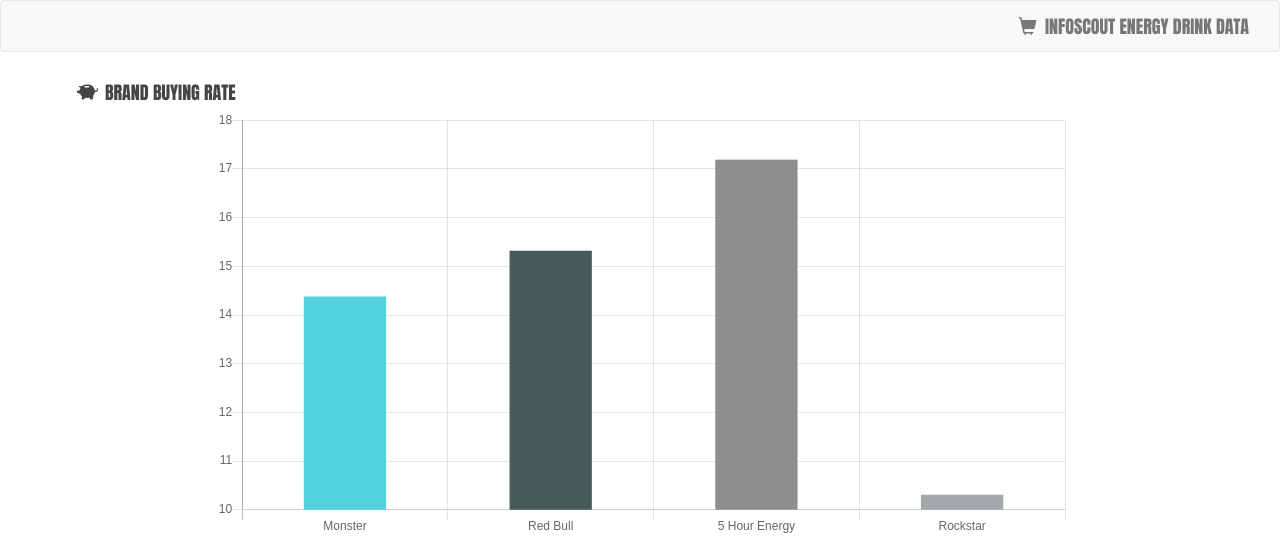
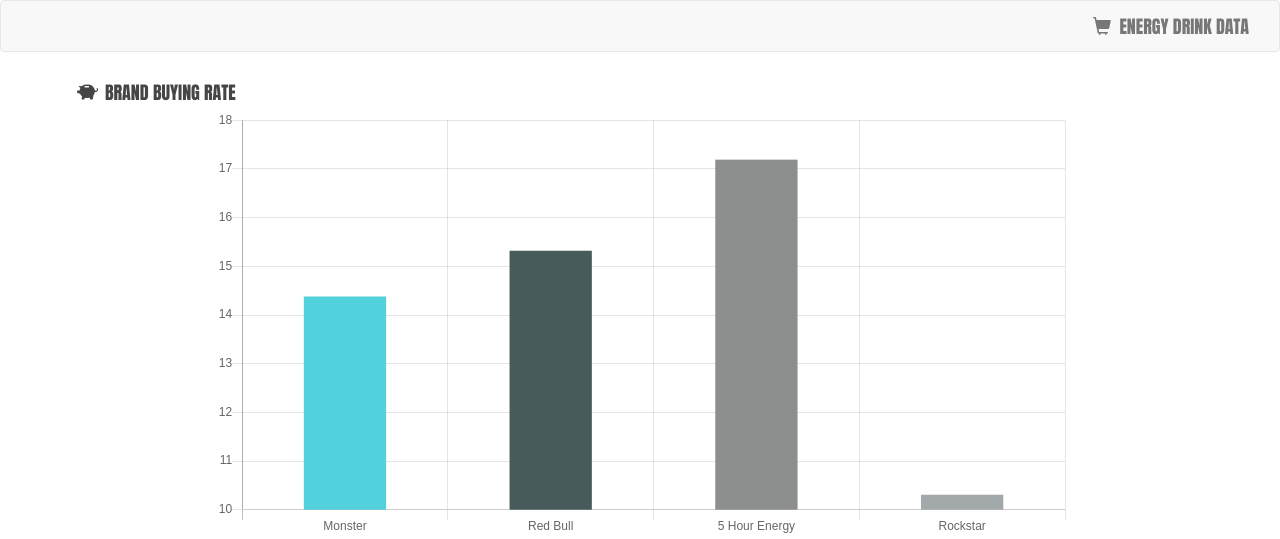
Before and after one commit to jennLam/drink-data, a Flask app: page / in a window 1280 px wide. Shown: the top 539 px of the page. Run offline with Flask 2, Linux system fonts and the light colour scheme; some libraries are stand-ins or nearby versions.

Commit message:
Updated readme.

```diff
--- a/templates/base.html
+++ b/templates/base.html
@@ -1,7 +1,7 @@
 <!DOCTYPE HTML>
 <html>
   <head>
-    <title>InfoScout Content Engineering Interview Exercise</title>
+    <title>Energy Drink Data</title>
     <link rel="stylesheet" href="https://maxcdn.bootstrapcdn.com/bootstrap/3.3.7/css/bootstrap.min.css" integrity="sha384-BVYiiSIFeK1dGmJRAkycuHAHRg32OmUcww7on3RYdg4Va+PmSTsz/K68vbdEjh4u" crossorigin="anonymous">
 
     <script src="https://ajax.googleapis.com/ajax/libs/jquery/3.2.1/jquery.min.js"></script>
@@ -21,7 +21,7 @@
       <div class="container-fluid">
         <div class="navbar-header" style="float: right;">
 
-          <span class="navbar-brand title"><span class="glyphicon glyphicon-shopping-cart"></span>&nbsp&nbspInfoScout Energy Drink Data</span>
+          <span class="navbar-brand title"><span class="glyphicon glyphicon-shopping-cart"></span>&nbsp&nbspEnergy Drink Data</span>
 
         </div>
       </div>
--- a/templates/home.html
+++ b/templates/home.html
@@ -69,6 +69,7 @@
   </table>
   <br/>
   <p id="tab-comment"></p>
+  <br/>
 </div>
 </div>
 
```
Also changed, not shown: README.md.
